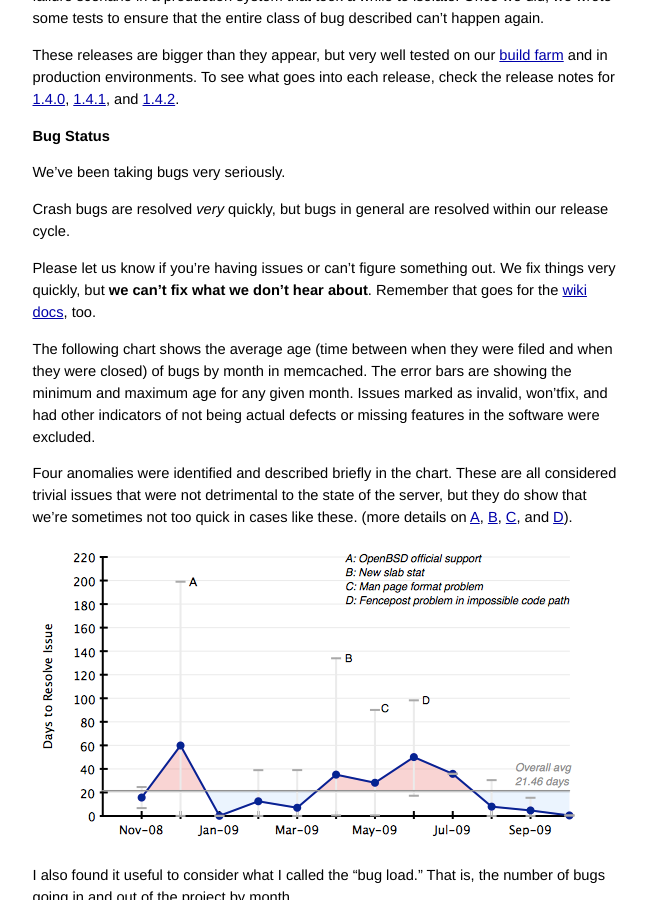
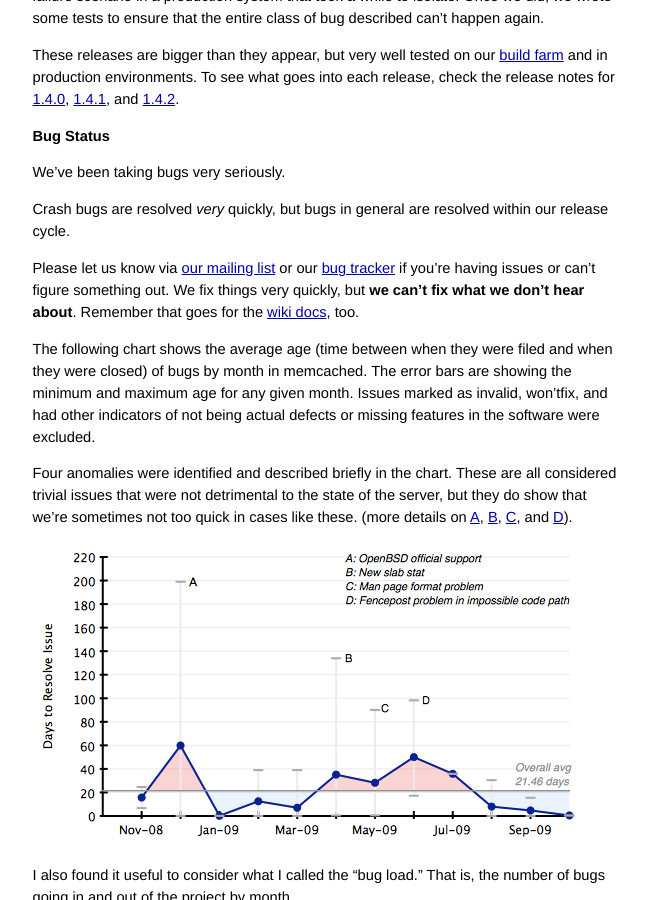
Before and after one commit to dustin/dustin.sallings.org, a Jekyll site: the page built from _posts/2009-10-22-memcached-reportcard.markdown, in a window 1280 px wide and 900 px high, scrolled down 805 px. Shown: the whole window, without its empty margins (314-961 px from the left). Built offline with Jekyll 4.4.1, drawn with Linux system fonts in a browser that asks for light colours; Markdown is read by kramdown in place of the engine named in the settings; comment, search, counter and statistics services are not loaded.

Commit message:
More linky for reports.

```diff
--- a/_posts/2009-10-22-memcached-reportcard.markdown
+++ b/_posts/2009-10-22-memcached-reportcard.markdown
@@ -43,7 +43,8 @@ We've been taking bugs very seriously.
 Crash bugs are resolved *very* quickly, but bugs in general are
 resolved within our release cycle.
 
-Please let us know if you're having issues or can't figure something
+Please let us know via [our mailing list][list] or our [bug
+tracker][bugs] if you're having issues or can't figure something
 out. We fix things very quickly, but **we can't fix what we don't hear
 about**. Remember that goes for the [wiki docs][wiki], too.
 
```
